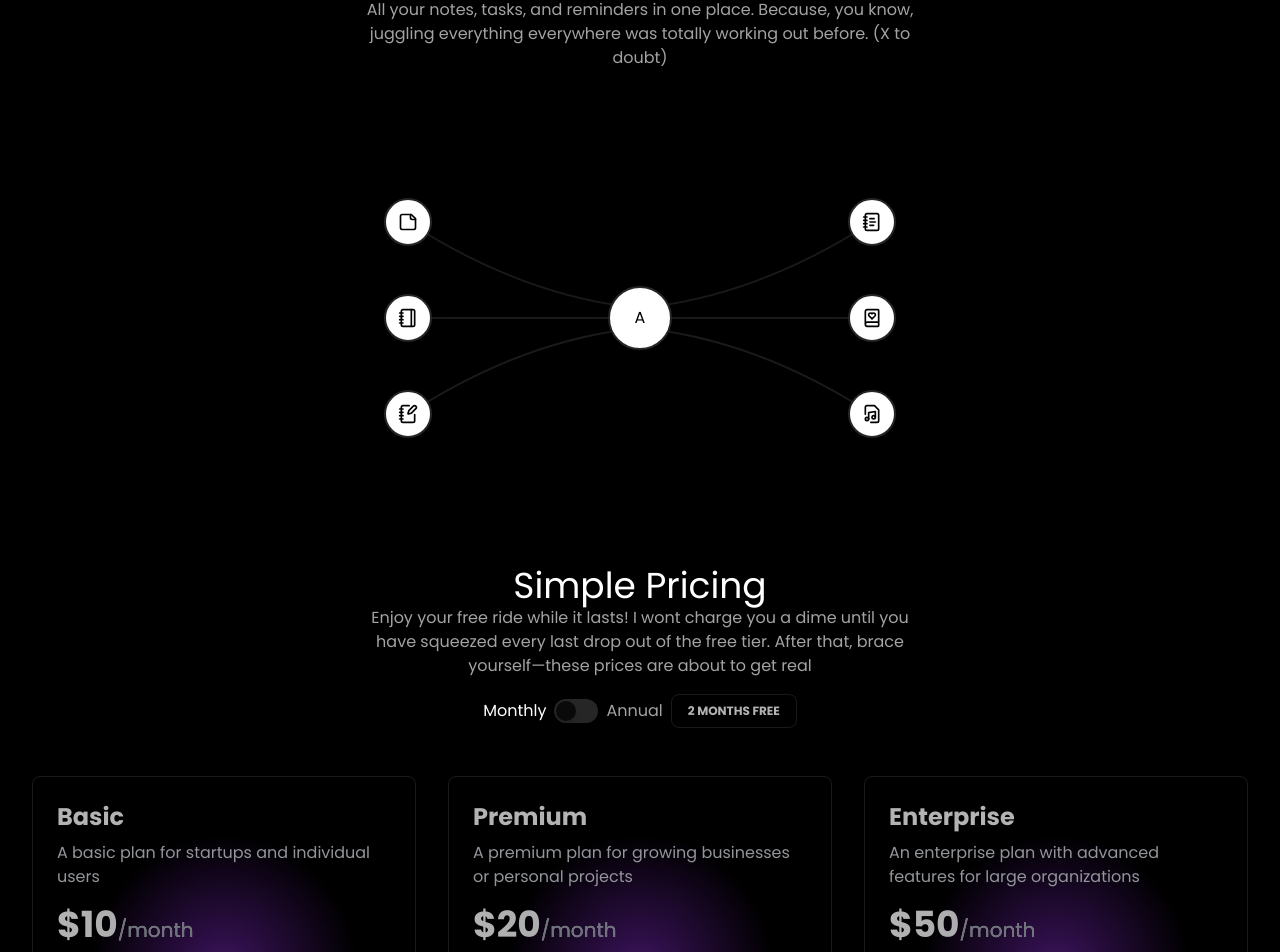
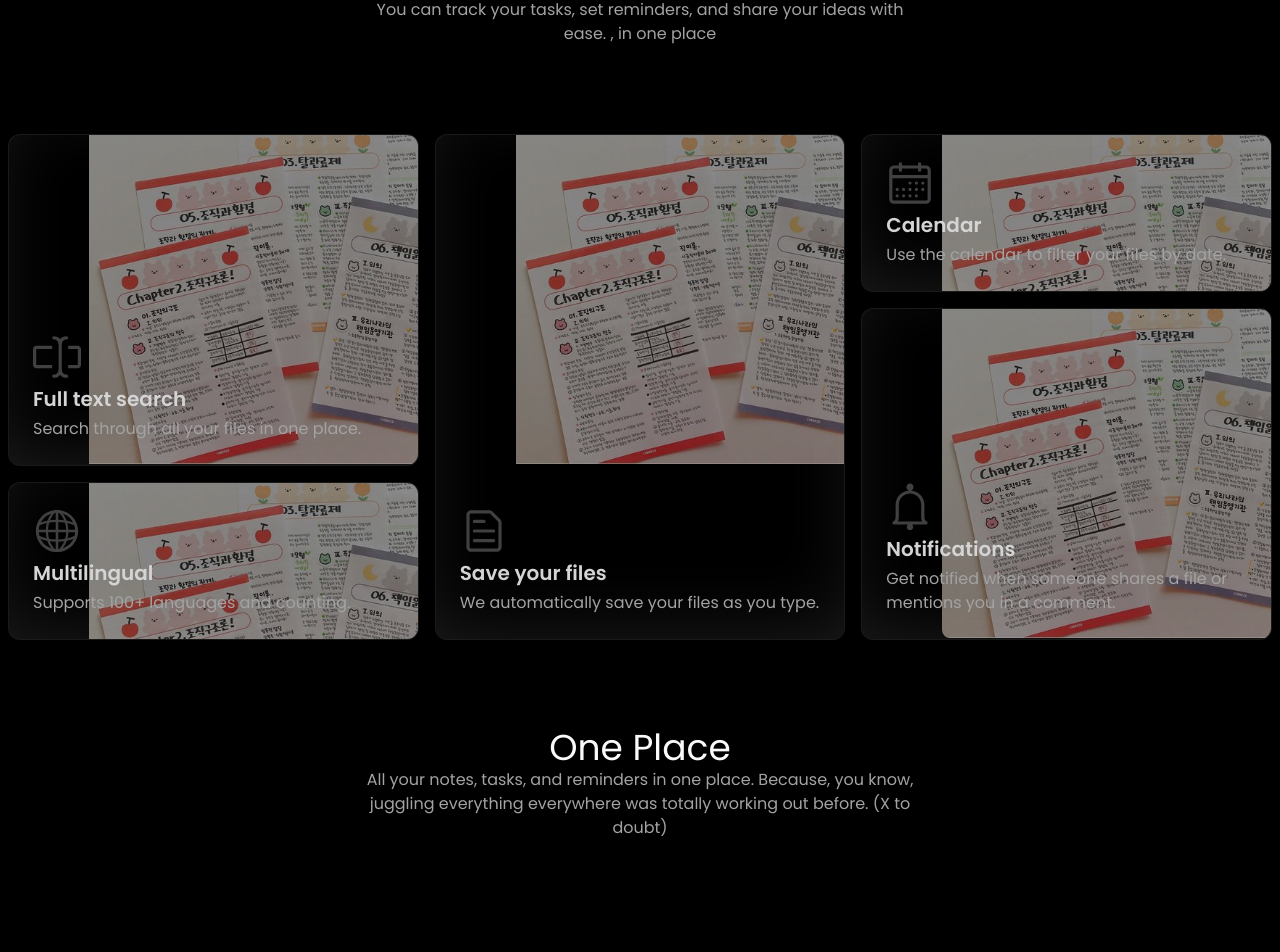
Before and after one commit to AmanTrivedi1/anothertodo, a Next.js app: page / in a window 1280 px wide. Shown: the part 938-1890 px from the top of the page. Built offline with nearby package versions, Linux system fonts and the light colour scheme; no server answers.

Commit message:
added benotinfo section

```diff
--- /dev/null
+++ b/components/bentoinfo/bentoinfo.tsx
@@ -0,0 +1,94 @@
+import {
+  BellIcon,
+  CalendarIcon,
+  FileTextIcon,
+  GlobeIcon,
+  InputIcon,
+} from "@radix-ui/react-icons";
+import { BentoCard, BentoGrid } from "../ui/bento-grid";
+
+const features = [
+  {
+    Icon: FileTextIcon,
+    name: "Save your files",
+    description: "We automatically save your files as you type.",
+    href: "/",
+    cta: "Learn more",
+    background: (
+      <img
+        src="/notebookimage.jpg"
+        className="absolute -right-20 -top-20 opacity-60"
+      />
+    ),
+    className: "lg:row-start-1 lg:row-end-4 lg:col-start-2 lg:col-end-3",
+  },
+  {
+    Icon: InputIcon,
+    name: "Full text search",
+    description: "Search through all your files in one place.",
+    href: "/",
+    cta: "Learn more",
+    background: (
+      <img
+        src="/notebookimage.jpg"
+        className="absolute -right-20 -top-20 opacity-60"
+      />
+    ),
+    className: "lg:col-start-1 lg:col-end-2 lg:row-start-1 lg:row-end-3",
+  },
+  {
+    Icon: GlobeIcon,
+    name: "Multilingual",
+    description: "Supports 100+ languages and counting.",
+    href: "/",
+    cta: "Learn more",
+    background: (
+      <img
+        src="/notebookimage.jpg"
+        className="absolute -right-20 -top-20 opacity-60"
+      />
+    ),
+    className: "lg:col-start-1 lg:col-end-2 lg:row-start-3 lg:row-end-4",
+  },
+  {
+    Icon: CalendarIcon,
+    name: "Calendar",
+    description: "Use the calendar to filter your files by date.",
+    href: "/",
+    cta: "Learn more",
+    background: (
+      <img
+        src="/notebookimage.jpg"
+        className="absolute -right-20 -top-20 opacity-60"
+      />
+    ),
+    className: "lg:col-start-3 lg:col-end-3 lg:row-start-1 lg:row-end-2",
+  },
+  {
+    Icon: BellIcon,
+    name: "Notifications",
+    description:
+      "Get notified when someone shares a file or mentions you in a comment.",
+    href: "/",
+    cta: "Learn more",
+    background: (
+      <img
+        src="/notebookimage.jpg"
+        className="absolute -right-20 -top-20 rounded-lg object-fill w-full opacity-60"
+      />
+    ),
+    className: "lg:col-start-3 lg:col-end-3 lg:row-start-2 lg:row-end-4",
+  },
+];
+
+export async function BentoInfo() {
+  return (
+    <div className="max-w-7xl m-auto">
+      <BentoGrid className="lg:grid-rows-3">
+        {features.map((feature) => (
+          <BentoCard key={feature.name} {...feature} />
+        ))}
+      </BentoGrid>
+    </div>
+  );
+}
--- a/components/footer/footer.tsx
+++ b/components/footer/footer.tsx
@@ -1,3 +1,4 @@
+"use client";
 import { GithubIcon, InstagramIcon,  TwitterIcon } from "lucide-react";
 import Link from "next/link";
 import React from "react";
--- a/components/gradientEffects/pinkgradient.tsx
+++ b/components/gradientEffects/pinkgradient.tsx
@@ -1,6 +1,8 @@
+"use client"
 import React from "react";
 
-const PinkGradient = () => {
+const
+PinkGradient = () => {
   return (
     <div>
 
--- a/components/heading/heading.tsx
+++ b/components/heading/heading.tsx
@@ -1,3 +1,4 @@
+"use client"
 import React from "react";
 
 interface HeadingProps {
--- a/components/homepage/homepage.tsx
+++ b/components/homepage/homepage.tsx
@@ -13,6 +13,8 @@
 import Footer from "../footer/footer";
 import { AnimatedBeamDemo } from "../animatedbeam/animatedbeam";
 import Heading from "../heading/heading";
+import { BentoInfo } from "../bentoinfo/bentoinfo";
+
 const Homepage = () => {
   return (
     <div>
@@ -60,6 +62,14 @@
           </div>
         </div>
       </div>
+      <div></div>
+      <Heading
+        heading="How to use"
+        subheading="You can track your tasks, set reminders, and share your ideas with ease. , in one place"
+      />
+      <div className="my-20 px-2">
+        <BentoInfo />
+      </div>
 
       <Heading
         heading="One Place"
@@ -78,6 +88,7 @@
       <div className="my-20">
         <MarqueeDemo />
       </div>
+
       <div className=" mt-10  bg-black">
         <Footer />
       </div>
--- a/components/marquee/marquee.tsx
+++ b/components/marquee/marquee.tsx
@@ -1,3 +1,4 @@
+"use client";
 import { cn } from "@/lib/utils";
 import Marquee from "../ui/marquee";
 
--- a/components/navbar/navbar.tsx
+++ b/components/navbar/navbar.tsx
@@ -1,3 +1,4 @@
+"use client"
 import React from "react";
 import { Button } from "../ui/button";
 
@@ -10,7 +11,7 @@
             <div>
               <h1>Another Todo</h1>
             </div>
-            <div className="flex items-center gap-x-4">
+            <div className="hidden sm:flex items-center gap-x-4">
               <Button variant="link">Login</Button>
               <Button variant="secondary">Sign up</Button>
             </div>
--- a/components/pricing/pricingCard.tsx
+++ b/components/pricing/pricingCard.tsx
@@ -1,3 +1,4 @@
+"use client";
 import { useState } from "react";
 import { Switch } from "@/components/ui/switch";
 import { Button } from "@/components/ui/button";
@@ -52,7 +53,7 @@
   const [isAnnual, setIsAnnual] = useState(false);
 
   return (
-    <div className=" bg-black text-white p-8">
+    <div className="   p-8">
       <div className="max-w-7xl mx-auto">
         <Heading
           heading="Simple Pricing"
@@ -74,7 +75,7 @@
             Annual
           </span>
 
-          <span className="ml-2  opacity-70  text-xs font-bold border rounded-lg px-4 py-2">
+          <span className="ml-2  opacity-70 line-clamp-1 text-xs font-bold border rounded-lg px-4 py-2">
             2 MONTHS FREE
           </span>
         </div>
@@ -83,11 +84,11 @@
           {pricingPlans.map((plan, index) => (
             <div
               key={index}
-              className=" p-6 flex flex-col border rounded-lg bg-[radial-gradient(ellipse_at_center,_var(--tw-gradient-stops))] from-purple-900 via-black to-black opacity-70"
+              className=" p-6 flex flex-col border -z-50 rounded-lg bg-[radial-gradient(ellipse_at_center,_var(--tw-gradient-stops))] from-purple-900 via-black to-black opacity-70"
             >
               <h3 className="text-2xl font-bold mb-2">{plan.name}</h3>
               <p className="text-gray-300 mb-4">{plan.description}</p>
-              <div className="text-4xl font-bold mb-4 bg-gradient-to-r from-white to-gray-300 text-transparent bg-clip-text">
+              <div className="text-4xl font-bold mb-4 ">
                 ${isAnnual ? plan.yearlyPrice : plan.monthlyPrice}
                 <span className="text-xl font-normal text-gray-400">
                   /{isAnnual ? "year" : "month"}
--- /dev/null
+++ b/components/ui/bento-grid.tsx
@@ -0,0 +1,79 @@
+import { ReactNode } from "react";
+import { ArrowRightIcon } from "@radix-ui/react-icons";
+
+import { cn } from "@/lib/utils";
+import { Button } from "@/components/ui/button";
+
+const BentoGrid = ({
+  children,
+  className,
+}: {
+  children: ReactNode;
+  className?: string;
+}) => {
+  return (
+    <div
+      className={cn(
+        "grid w-full auto-rows-[22rem] grid-cols-3 gap-4",
+        className,
+      )}
+    >
+      {children}
+    </div>
+  );
+};
+
+const BentoCard = ({
+  name,
+  className,
+  background,
+  Icon,
+  description,
+  href,
+  cta,
+}: {
+  name: string;
+  className: string;
+  background: ReactNode;
+  Icon: any;
+  description: string;
+  href: string;
+  cta: string;
+}) => (
+  <div
+    key={name}
+    className={cn(
+      "group relative col-span-3 flex flex-col justify-between overflow-hidden rounded-xl",
+      // light styles
+      "bg-white [box-shadow:0_0_0_1px_rgba(0,0,0,.03),0_2px_4px_rgba(0,0,0,.05),0_12px_24px_rgba(0,0,0,.05)]",
+      // dark styles
+      "transform-gpu dark:bg-black dark:[border:1px_solid_rgba(255,255,255,.1)] dark:[box-shadow:0_-20px_80px_-20px_#ffffff1f_inset]",
+      className,
+    )}
+  >
+    <div>{background}</div>
+    <div className="pointer-events-none z-10 flex transform-gpu flex-col gap-1 p-6 transition-all duration-300 group-hover:-translate-y-10">
+      <Icon className="h-12 w-12 origin-left transform-gpu text-neutral-700 transition-all duration-300 ease-in-out group-hover:scale-75" />
+      <h3 className="text-xl font-semibold text-neutral-700 dark:text-neutral-300">
+        {name}
+      </h3>
+      <p className="max-w-lg text-neutral-400">{description}</p>
+    </div>
+
+    <div
+      className={cn(
+        "pointer-events-none absolute bottom-0 flex w-full translate-y-10 transform-gpu flex-row items-center p-4 opacity-0 transition-all duration-300 group-hover:translate-y-0 group-hover:opacity-100",
+      )}
+    >
+      <Button variant="ghost" asChild size="sm" className="pointer-events-auto">
+        <a href={href}>
+          {cta}
+          <ArrowRightIcon className="ml-2 h-4 w-4" />
+        </a>
+      </Button>
+    </div>
+    <div className="pointer-events-none absolute inset-0 transform-gpu transition-all duration-300 group-hover:bg-black/[.03] group-hover:dark:bg-neutral-800/10" />
+  </div>
+);
+
+export { BentoCard, BentoGrid };
--- a/package.json
+++ b/package.json
@@ -9,6 +9,7 @@
     "lint": "next lint"
   },
   "dependencies": {
+    "@radix-ui/react-icons": "^1.3.0",
     "@radix-ui/react-slot": "^1.1.0",
     "@radix-ui/react-switch": "^1.1.1",
     "class-variance-authority": "^0.7.0",
```
Also changed, not shown: public/notebookimage.jpg (added), 1 other file (tests, documents, lock files or other folders).
